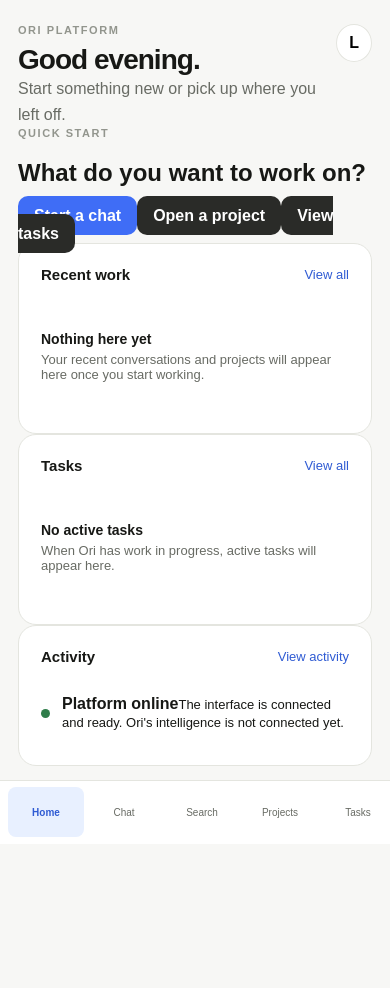
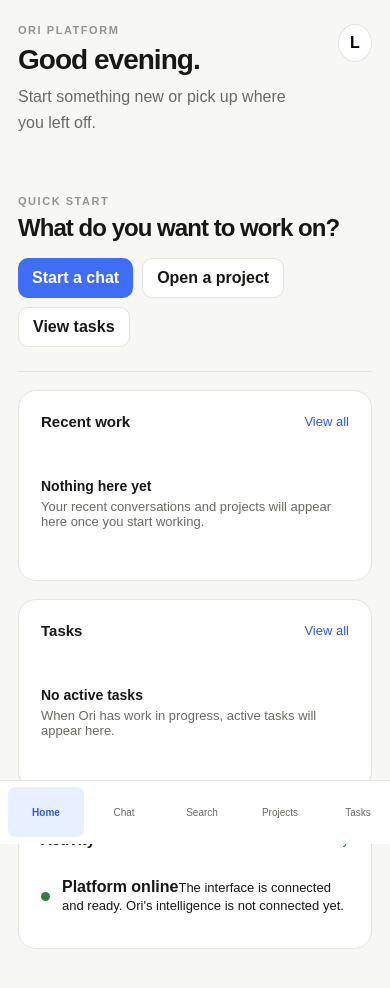
Before and after one commit to 30lnewcomb-byte/ori-platform, a Next.js app in the folder apps/web/: page / in a window 390 px wide. Shown: the top 988 px of the page. Before the commit the page ends 872 px from the top, so only its background shows below. Built offline with nearby package versions, Linux system fonts and the light colour scheme.

Commit message:
style: refine Home workspace layout

```diff
--- a/apps/web/app/globals.css
+++ b/apps/web/app/globals.css
@@ -24,7 +24,6 @@ html, body { margin: 0; min-height: 100%; }
 body {
   background: var(--surface-base);
   color: var(--text-primary);
-  /* Ori Text is the eventual custom file. Until its binary asset exists, use a stable UI fallback. */
   font-family: 'Ori Text', Arial, Helvetica, sans-serif;
 }
 button, textarea, input, a { font: inherit; }
@@ -33,21 +32,21 @@ button { cursor: pointer; }
 button:focus-visible, a:focus-visible, textarea:focus-visible, input:focus-visible { outline: 3px solid var(--focus-ring); outline-offset: 3px; }
 
 .content { width: min(1180px, 100%); margin: 0 auto; padding: 34px 44px 64px; }
-.topbar { display: flex; align-items: flex-start; justify-content: space-between; }
+.topbar { display: flex; align-items: flex-start; justify-content: space-between; gap: 24px; }
 .eyebrow { margin: 0 0 8px; color: var(--text-muted); font-size: 11px; font-weight: 750; letter-spacing: .14em; }
 h1 { margin: 0; font-size: clamp(28px, 4vw, 42px); letter-spacing: -.035em; }
 .avatar { width: 38px; height: 38px; border: 1px solid var(--border-subtle); border-radius: 50%; background: var(--surface-raised); font-weight: 700; }
 
-.homeGrid { display: grid; gap: 20px; margin-top: 48px; }
-.hero { padding: 38px; border-radius: var(--radius-lg); background: var(--surface-strong); color: #fff; min-height: 300px; display: flex; flex-direction: column; justify-content: center; }
-.hero .eyebrow { color: #a8aaa4; }
-.hero h2 { max-width: 720px; margin: 0; font-family: 'Ori Display', 'Ori Text', Arial, sans-serif; font-size: clamp(32px, 5vw, 58px); line-height: .98; letter-spacing: -.05em; }
-.heroCopy { max-width: 570px; color: #b9bbb5; line-height: 1.55; margin: 20px 0 26px; }
-.actions { display: flex; gap: 10px; flex-wrap: wrap; }
-.primary, .secondary { border: 0; border-radius: 10px; padding: 11px 16px; font-weight: 700; }
+.homeWorkspace { display: grid; gap: 18px; margin-top: 34px; }
+.quickStart { display: flex; align-items: flex-end; justify-content: space-between; gap: 28px; padding: 26px 0 24px; border-bottom: 1px solid var(--border-subtle); }
+.quickStart h2 { margin: 0; font-family: 'Ori Display', 'Ori Text', Arial, sans-serif; font-size: clamp(24px, 3vw, 34px); line-height: 1.05; letter-spacing: -.04em; }
+.quickActions { display: flex; gap: 9px; flex-wrap: wrap; justify-content: flex-end; }
+.primary, .secondary { display: inline-flex; align-items: center; justify-content: center; border: 0; border-radius: 10px; padding: 10px 14px; font-weight: 700; }
 .primary { background: var(--accent-primary); color: #fff; }
 .primary:hover { background: var(--accent-strong); }
-.secondary { background: #2a2b28; color: #fff; }
+.secondary { background: var(--surface-raised); border: 1px solid var(--border-subtle); color: var(--text-primary); }
+.secondary:hover { border-color: #b8c7ef; background: var(--accent-blue-soft); }
+.homeColumns { display: grid; grid-template-columns: repeat(2, minmax(0, 1fr)); gap: 18px; }
 .sectionBlock { background: var(--surface-raised); border: 1px solid var(--border-subtle); border-radius: var(--radius-lg); padding: 22px; }
 .sectionHeader { display: flex; align-items: center; justify-content: space-between; gap: 16px; margin-bottom: 18px; }
 .sectionHeader h3 { margin: 0; font-size: 15px; }
@@ -66,7 +65,7 @@ h1 { margin: 0; font-size: clamp(28px, 4vw, 42px); letter-spacing: -.035em; }
 .sendButton { width: 38px; height: 38px; border: 0; border-radius: 50%; background: var(--accent-primary); color: #fff; font-size: 20px; line-height: 1; }
 .sendButton:hover { background: var(--accent-strong); }
 
-.appIntro { max-width: 700px; color: var(--text-secondary); line-height: 1.6; margin: 0; }
+.appIntro { max-width: 700px; color: var(--text-secondary); line-height: 1.6; margin: 8px 0 0; }
 .dataList { display: grid; gap: 10px; }
 .dataRow { display: grid; grid-template-columns: minmax(0, 1fr) auto; gap: 18px; align-items: center; padding: 16px 0; border-bottom: 1px solid var(--border-subtle); }
 .dataRow:last-child { border-bottom: 0; }
@@ -75,9 +74,9 @@ h1 { margin: 0; font-size: clamp(28px, 4vw, 42px); letter-spacing: -.035em; }
 
 @media (max-width: 760px) {
   .content { padding: 24px 18px 34px; }
-  .homeGrid { margin-top: 32px; }
-  .hero { padding: 28px 24px; min-height: 330px; }
-  .hero h2 { font-size: 38px; }
+  .quickStart { display: block; }
+  .quickActions { justify-content: flex-start; margin-top: 18px; }
+  .homeColumns { grid-template-columns: 1fr; }
   .chatContent { min-height: calc(100vh - 96px); }
   .conversation { padding: 38px 0 125px; gap: 28px; }
   .composer { left: 18px; right: 18px; bottom: 76px; transform: none; width: auto; }
```
